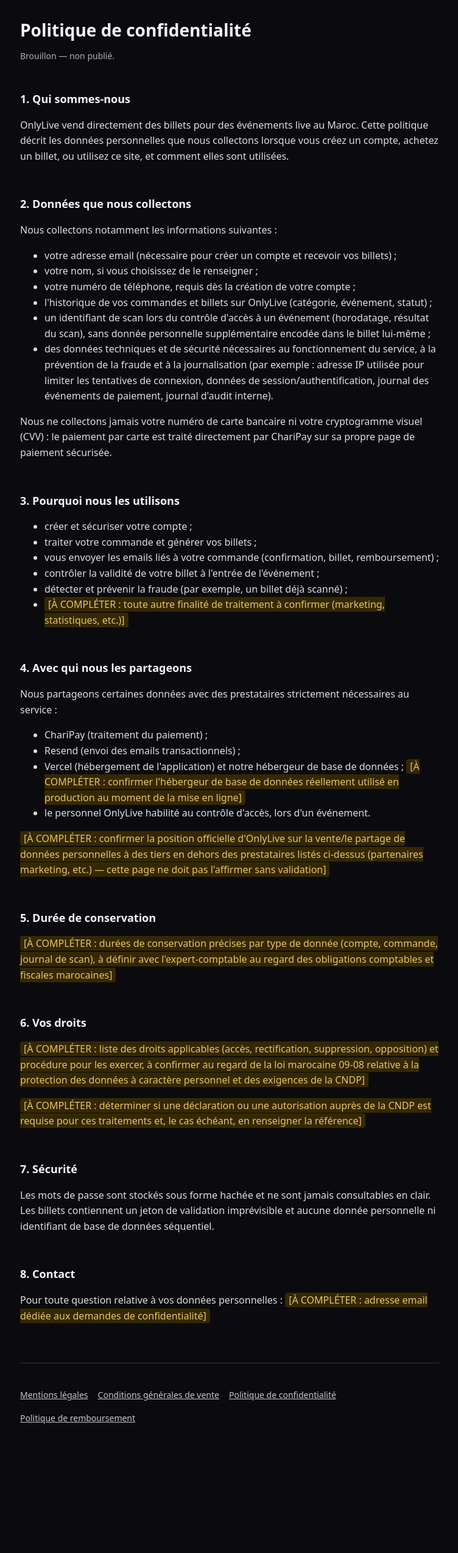
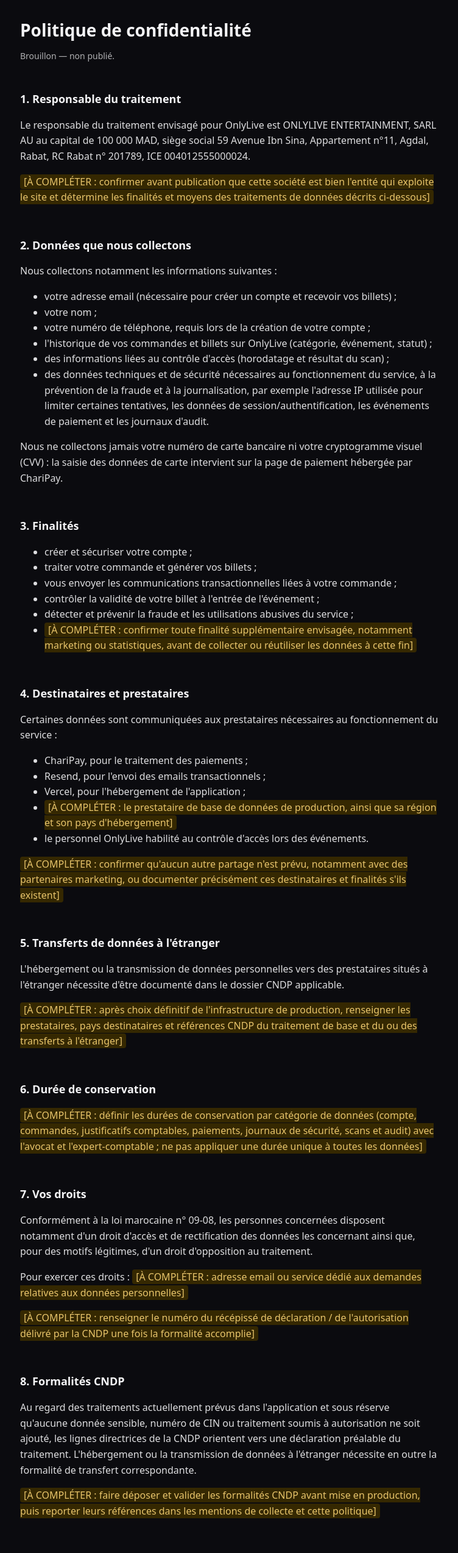
Before and after one commit to EL-Bied-Ali/OnlyLive-Events, a Next.js app: page /legal/politique-de-confidentialite in a window 1280 px wide. Shown: the part 245-2792 px from the top of the page at 61% size, without its empty margins (263-1015 px from the left). Before the commit the page ends 2693 px from the top, so only its background shows below. Built offline with nearby package versions, Linux system fonts and the light colour scheme.

Commit message:
Prefill privacy policy with company and CNDP requirements

```diff
--- a/app/(marketing)/legal/politique-de-confidentialite/page.tsx
+++ b/app/(marketing)/legal/politique-de-confidentialite/page.tsx
@@ -13,11 +13,17 @@
 
   return (
     <LegalPage title="Politique de confidentialité" updatedNote="Brouillon — non publié.">
-      <Section heading="1. Qui sommes-nous">
+      <Section heading="1. Responsable du traitement">
         <p>
-          OnlyLive vend directement des billets pour des événements live au Maroc. Cette politique
-          décrit les données personnelles que nous collectons lorsque vous créez un compte,
-          achetez un billet, ou utilisez ce site, et comment elles sont utilisées.
+          Le responsable du traitement envisagé pour OnlyLive est ONLYLIVE ENTERTAINMENT, SARL AU
+          au capital de 100 000 MAD, siège social 59 Avenue Ibn Sina, Appartement n°11, Agdal,
+          Rabat, RC Rabat n° 201789, ICE 004012555000024.
+        </p>
+        <p>
+          <ToFill>
+            confirmer avant publication que cette société est bien l&apos;entité qui exploite le
+            site et détermine les finalités et moyens des traitements de données décrits ci-dessous
+          </ToFill>
         </p>
       </Section>
 
@@ -25,107 +31,140 @@
         <p>Nous collectons notamment les informations suivantes :</p>
         <ul>
           <li>votre adresse email (nécessaire pour créer un compte et recevoir vos billets) ;</li>
-          <li>votre nom, si vous choisissez de le renseigner ;</li>
-          <li>votre numéro de téléphone, requis dès la création de votre compte ;</li>
+          <li>votre nom ;</li>
+          <li>votre numéro de téléphone, requis lors de la création de votre compte ;</li>
           <li>
             l&apos;historique de vos commandes et billets sur OnlyLive (catégorie, événement,
             statut) ;
           </li>
           <li>
-            un identifiant de scan lors du contrôle d&apos;accès à un événement (horodatage,
-            résultat du scan), sans donnée personnelle supplémentaire encodée dans le billet
-            lui-même ;
+            des informations liées au contrôle d&apos;accès (horodatage et résultat du scan) ;
           </li>
           <li>
             des données techniques et de sécurité nécessaires au fonctionnement du service, à la
-            prévention de la fraude et à la journalisation (par exemple : adresse IP utilisée pour
-            limiter les tentatives de connexion, données de session/authentification, journal des
-            événements de paiement, journal d&apos;audit interne).
+            prévention de la fraude et à la journalisation, par exemple l&apos;adresse IP utilisée
+            pour limiter certaines tentatives, les données de session/authentification, les
+            événements de paiement et les journaux d&apos;audit.
           </li>
         </ul>
         <p>
           Nous ne collectons jamais votre numéro de carte bancaire ni votre cryptogramme visuel
-          (CVV) : le paiement par carte est traité directement par ChariPay sur sa propre page de
-          paiement sécurisée.
+          (CVV) : la saisie des données de carte intervient sur la page de paiement hébergée par
+          ChariPay.
         </p>
       </Section>
 
-      <Section heading="3. Pourquoi nous les utilisons">
+      <Section heading="3. Finalités">
         <ul>
           <li>créer et sécuriser votre compte ;</li>
           <li>traiter votre commande et générer vos billets ;</li>
-          <li>vous envoyer les emails liés à votre commande (confirmation, billet, remboursement) ;</li>
+          <li>vous envoyer les communications transactionnelles liées à votre commande ;</li>
           <li>contrôler la validité de votre billet à l&apos;entrée de l&apos;événement ;</li>
+          <li>détecter et prévenir la fraude et les utilisations abusives du service ;</li>
           <li>
-            détecter et prévenir la fraude (par exemple, un billet déjà scanné) ;
-          </li>
-          <li>
-            <ToFill>toute autre finalité de traitement à confirmer (marketing, statistiques, etc.)</ToFill>
+            <ToFill>
+              confirmer toute finalité supplémentaire envisagée, notamment marketing ou
+              statistiques, avant de collecter ou réutiliser les données à cette fin
+            </ToFill>
           </li>
         </ul>
       </Section>
 
-      <Section heading="4. Avec qui nous les partageons">
+      <Section heading="4. Destinataires et prestataires">
         <p>
-          Nous partageons certaines données avec des prestataires strictement nécessaires au
+          Certaines données sont communiquées aux prestataires nécessaires au fonctionnement du
           service :
         </p>
         <ul>
-          <li>ChariPay (traitement du paiement) ;</li>
-          <li>Resend (envoi des emails transactionnels) ;</li>
+          <li>ChariPay, pour le traitement des paiements ;</li>
+          <li>Resend, pour l&apos;envoi des emails transactionnels ;</li>
+          <li>Vercel, pour l&apos;hébergement de l&apos;application ;</li>
           <li>
-            Vercel (hébergement de l&apos;application) et notre hébergeur de base de données ;{" "}
-            <ToFill>confirmer l&apos;hébergeur de base de données réellement utilisé en
-            production au moment de la mise en ligne</ToFill>
+            <ToFill>
+              le prestataire de base de données de production, ainsi que sa région et son pays
+              d&apos;hébergement
+            </ToFill>
           </li>
-          <li>le personnel OnlyLive habilité au contrôle d&apos;accès, lors d&apos;un événement.</li>
+          <li>le personnel OnlyLive habilité au contrôle d&apos;accès lors des événements.</li>
         </ul>
         <p>
           <ToFill>
-            confirmer la position officielle d&apos;OnlyLive sur la vente/le partage de données
-            personnelles à des tiers en dehors des prestataires listés ci-dessus (partenaires
-            marketing, etc.) — cette page ne doit pas l&apos;affirmer sans validation
+            confirmer qu&apos;aucun autre partage n&apos;est prévu, notamment avec des partenaires
+            marketing, ou documenter précisément ces destinataires et finalités s&apos;ils existent
           </ToFill>
         </p>
       </Section>
 
-      <Section heading="5. Durée de conservation">
+      <Section heading="5. Transferts de données à l'étranger">
+        <p>
+          L&apos;hébergement ou la transmission de données personnelles vers des prestataires
+          situés à l&apos;étranger nécessite d&apos;être documenté dans le dossier CNDP applicable.
+        </p>
         <p>
           <ToFill>
-            durées de conservation précises par type de donnée (compte, commande, journal de scan),
-            à définir avec l&apos;expert-comptable au regard des obligations comptables et fiscales
-            marocaines
+            après choix définitif de l&apos;infrastructure de production, renseigner les
+            prestataires, pays destinataires et références CNDP du traitement de base et du ou des
+            transferts à l&apos;étranger
           </ToFill>
         </p>
       </Section>
 
-      <Section heading="6. Vos droits">
+      <Section heading="6. Durée de conservation">
         <p>
           <ToFill>
-            liste des droits applicables (accès, rectification, suppression, opposition) et
-            procédure pour les exercer, à confirmer au regard de la loi marocaine 09-08 relative à
-            la protection des données à caractère personnel et des exigences de la CNDP
-          </ToFill>
-        </p>
-        <p>
-          <ToFill>
-            déterminer si une déclaration ou une autorisation auprès de la CNDP est requise pour
-            ces traitements et, le cas échéant, en renseigner la référence
+            définir les durées de conservation par catégorie de données (compte, commandes,
+            justificatifs comptables, paiements, journaux de sécurité, scans et audit) avec
+            l&apos;avocat et l&apos;expert-comptable ; ne pas appliquer une durée unique à toutes
+            les données
           </ToFill>
         </p>
       </Section>
 
-      <Section heading="7. Sécurité">
+      <Section heading="7. Vos droits">
+        <p>
+          Conformément à la loi marocaine n° 09-08, les personnes concernées disposent notamment
+          d&apos;un droit d&apos;accès et de rectification des données les concernant ainsi que,
+          pour des motifs légitimes, d&apos;un droit d&apos;opposition au traitement.
+        </p>
+        <p>
+          Pour exercer ces droits :{" "}
+          <ToFill>adresse email ou service dédié aux demandes relatives aux données personnelles</ToFill>
+        </p>
+        <p>
+          <ToFill>
+            renseigner le numéro du récépissé de déclaration / de l&apos;autorisation délivré par
+            la CNDP une fois la formalité accomplie
+          </ToFill>
+        </p>
+      </Section>
+
+      <Section heading="8. Formalités CNDP">
+        <p>
+          Au regard des traitements actuellement prévus dans l&apos;application et sous réserve
+          qu&apos;aucune donnée sensible, numéro de CIN ou traitement soumis à autorisation ne soit
+          ajouté, les lignes directrices de la CNDP orientent vers une déclaration préalable du
+          traitement. L&apos;hébergement ou la transmission de données à l&apos;étranger nécessite
+          en outre la formalité de transfert correspondante.
+        </p>
+        <p>
+          <ToFill>
+            faire déposer et valider les formalités CNDP avant mise en production, puis reporter
+            leurs références dans les mentions de collecte et cette politique
+          </ToFill>
+        </p>
+      </Section>
+
+      <Section heading="9. Sécurité">
         <p>
           Les mots de passe sont stockés sous forme hachée et ne sont jamais consultables en clair.
           Les billets contiennent un jeton de validation imprévisible et aucune donnée personnelle
-          ni identifiant de base de données séquentiel.
+          directement lisible dans leur code QR.
         </p>
       </Section>
 
-      <Section heading="8. Contact">
+      <Section heading="10. Contact">
         <p>
-          Pour toute question relative à vos données personnelles :{" "}
+          Pour toute question relative aux données personnelles :{" "}
           <ToFill>adresse email dédiée aux demandes de confidentialité</ToFill>
         </p>
       </Section>
```
